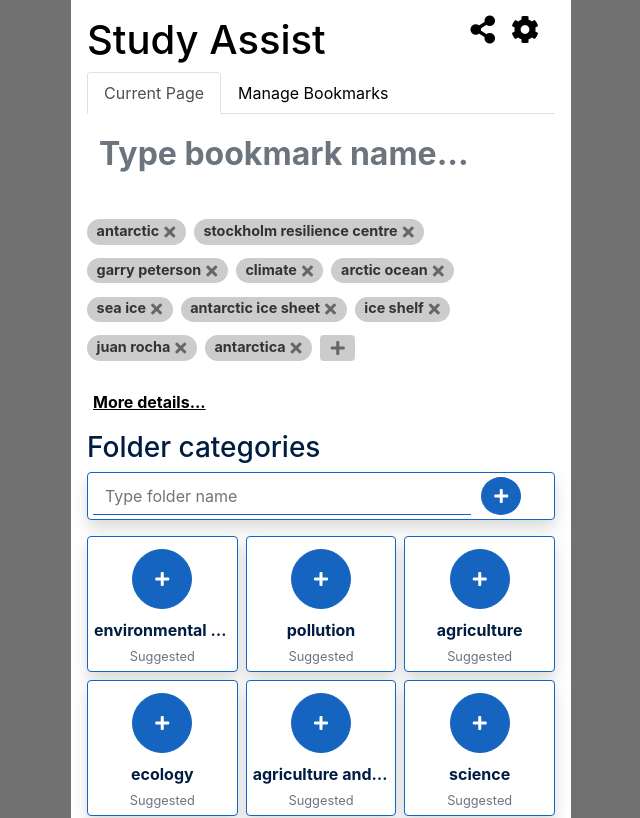
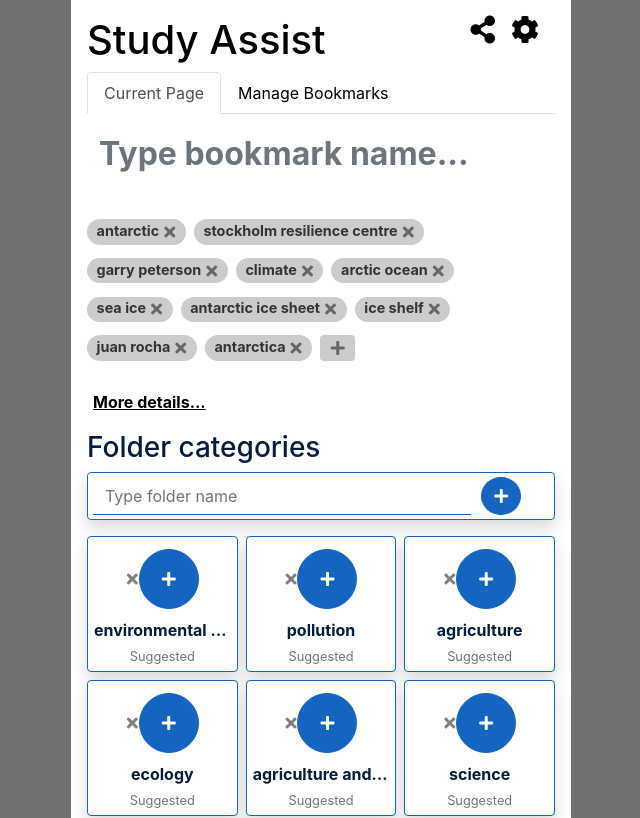
Before and after one commit to study-assist/browser-extension, a React (Create React App) app in the folder frontend/: page / in a window 1280 px wide. Shown: the top 818 px of the page, without its empty margins (319-959 px from the left). Built offline with nearby package versions, Linux system fonts and the light colour scheme.

Commit message:
[WIP] delete collection folder

```diff
--- a/frontend/src/components/App.jsx
+++ b/frontend/src/components/App.jsx
@@ -155,10 +155,10 @@ class App extends Component {
     });
   };
 
-  deleteCategory = name => {
+  deleteCollection = name => {
     this.setState(state => {
-      const pos = state.categories.indexOf(name);
-      return state.categories.splice(pos, 1);
+      const pos = state.collections.indexOf(name);
+      return state.collections.splice(pos, 1);
     });
   };
 
@@ -184,7 +184,7 @@ class App extends Component {
               <CategoryView
                 collections={this.state.collections}
                 addCategory={this.addCategory}
-                deleteCategory={this.deleteCategory}
+                deleteCollection={this.deleteCollection}
               />
               <ResearchView research={this.state.research} />
             </>
--- a/frontend/src/components/Category.jsx
+++ b/frontend/src/components/Category.jsx
@@ -3,9 +3,18 @@ import propTypes from "prop-types";
 
 import "../css/Category.css";
 
-function Category({ category = "Folder1", deleteCategory }) {
+function Category({ collection = "Folder1", deleteCollection }) {
   return (
     <>
+      <button
+        className="btn btn-delete"
+        type="button"
+        onClick={() => {
+          deleteCollection(collection);
+        }}
+      >
+        <i className="fas fa-times" />
+      </button>
       <button
         className=" button  btn btn-folder-color rounded-circle mx-auto"
         type="button"
@@ -17,7 +26,7 @@ function Category({ category = "Folder1", deleteCategory }) {
       </button>
 
       <input
-        value={category}
+        value={collection}
         className="category-name  text-center  text-truncate font-weight-bold border-0  mx-auto"
         type="text"
       />
@@ -27,8 +36,8 @@ function Category({ category = "Folder1", deleteCategory }) {
 }
 
 Category.propTypes = {
-  category: propTypes.string,
-  deleteCategory: propTypes.func
+  collection: propTypes.string,
+  deleteCollection: propTypes.func
 };
 
 export default Category;
--- a/frontend/src/components/CategoryView.jsx
+++ b/frontend/src/components/CategoryView.jsx
@@ -12,10 +12,10 @@ class CategoryView extends Component {
     console.log("section expanded");
   };
   render() {
-    const { collections, addCategory, deleteCategory } = this.props;
+    const { collections, addCategory, deleteCollection } = this.props;
     return (
       <section className="category-main ">
-        <div className="h3  category-title">Folder categories</div>
+        <div className="h3">Folder categories</div>
 
         <CategoryNew addCategory={addCategory} />
 
@@ -25,7 +25,10 @@ class CategoryView extends Component {
               className="card border-folder-color text-center shadow rounded p-1 mx-auto"
               key={`collection-${i + 1}`}
             >
-              <Category category={collection} deleteCategory={deleteCategory} />
+              <Category
+                collection={collection}
+                deleteCollection={deleteCollection}
+              />
             </div>
           ))}
         </div>
@@ -37,7 +40,7 @@ class CategoryView extends Component {
 CategoryView.propTypes = {
   collections: propTypes.array,
   addCategory: propTypes.func,
-  deleteCategory: propTypes.func
+  deleteCollection: propTypes.func
 };
 
 export default CategoryView;
```
